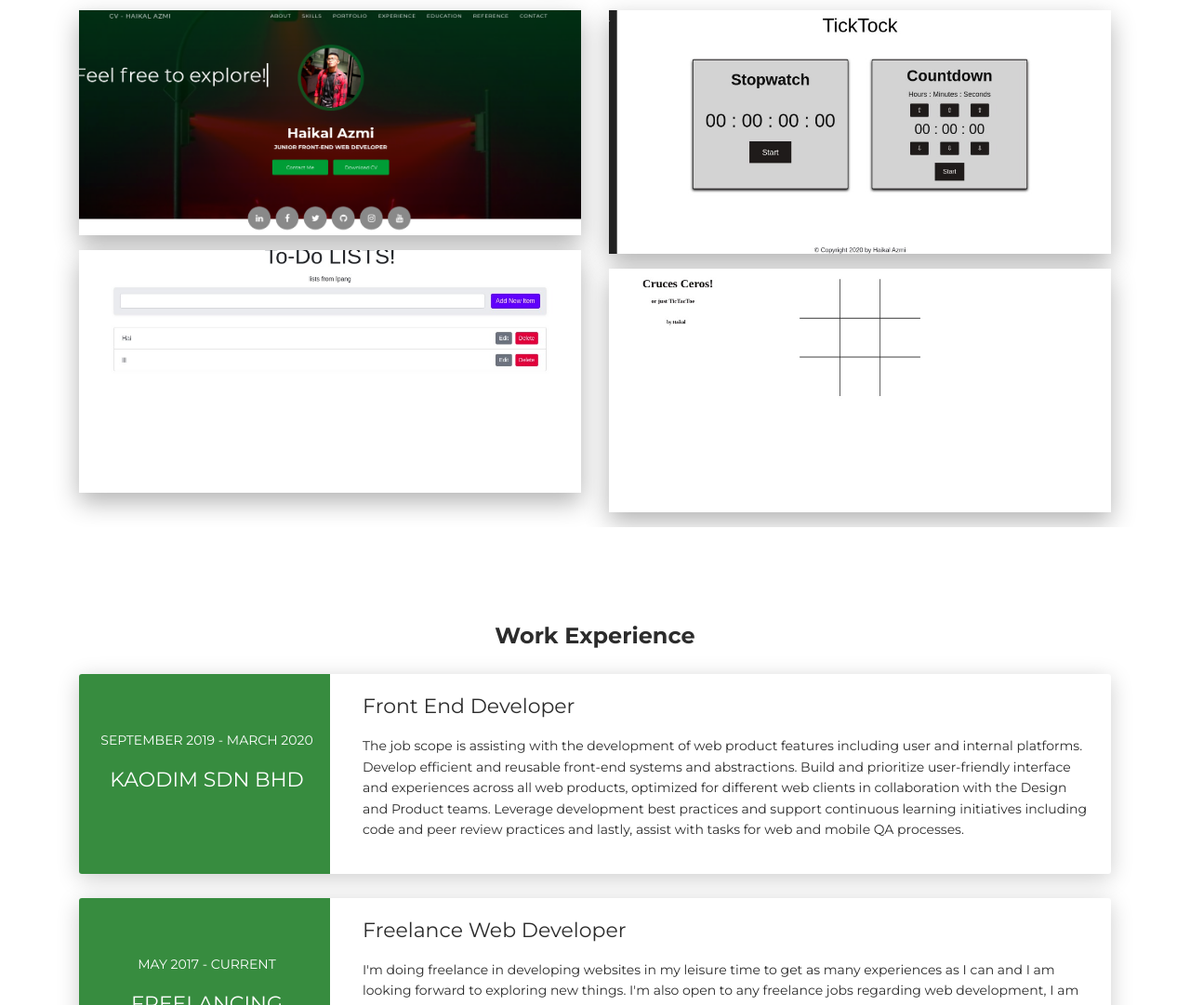
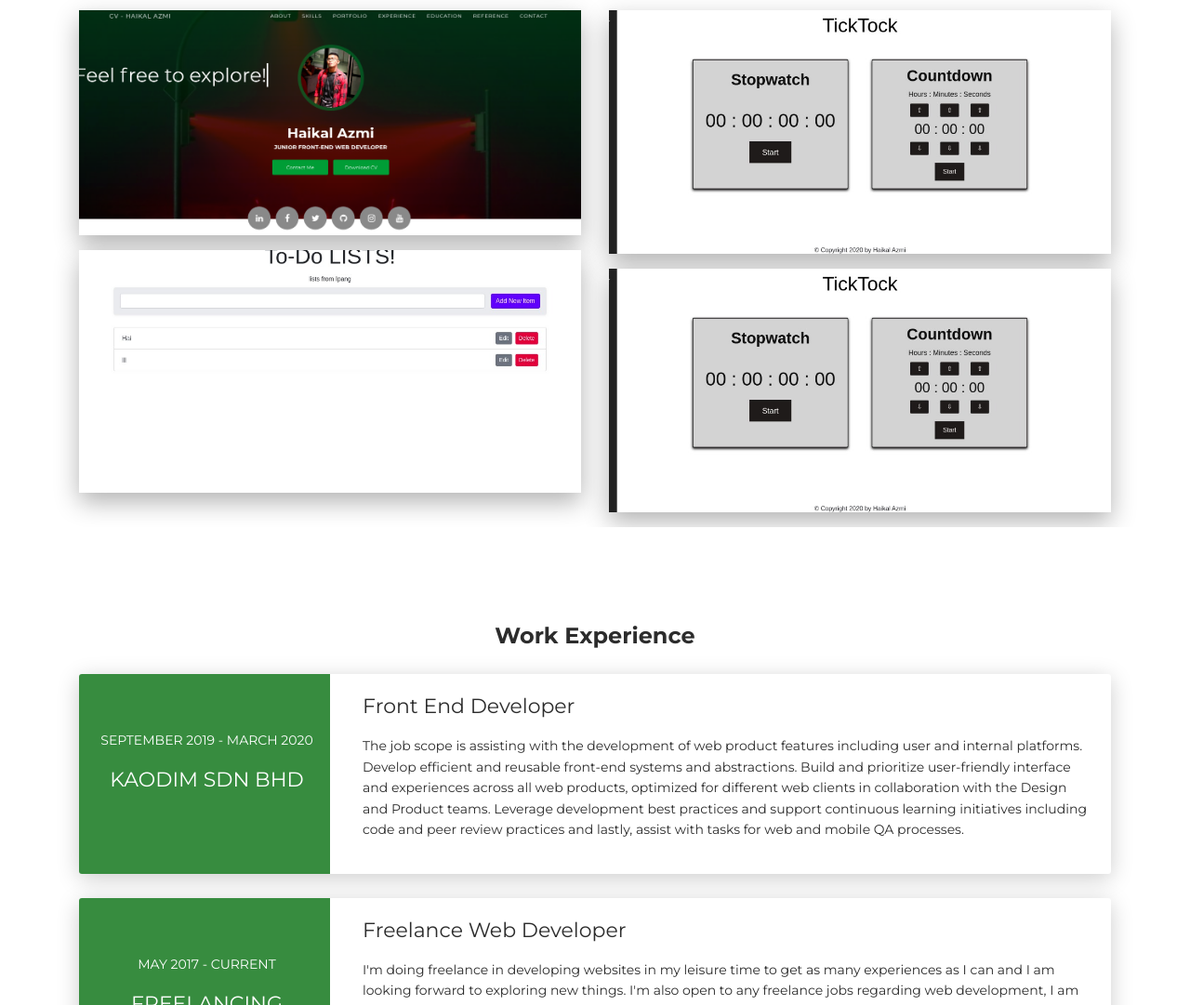
Before and after one commit to HycarlDev/portfolio-resume, a plain HTML site: page index.html in a window 1280 px wide. Shown: the part 2020-3101 px from the top of the page at 93% size. Drawn offline with nearby package versions, Linux system fonts and the light colour scheme.

Commit message:
Finished the projects part

```diff
--- a/index.html
+++ b/index.html
@@ -712,7 +712,7 @@
                       <div class="cc-porfolio-image img-raised" data-aos="fade-up" data-aos-anchor-placement="top-bottom">
                         <a href="https://hycarldev.github.io/Osom/" target="_blank">
                           <figure class="cc-effect">
-                            <img src="images/project-ttt.jpeg" alt="Osom"/>
+                            <img src="images/project-ticktocktimer.jpeg" alt="Osom"/>
                             <figcaption>
                               <div class="h4"> OSOM </div>
                               <p> Simple Osom game </p>
```
